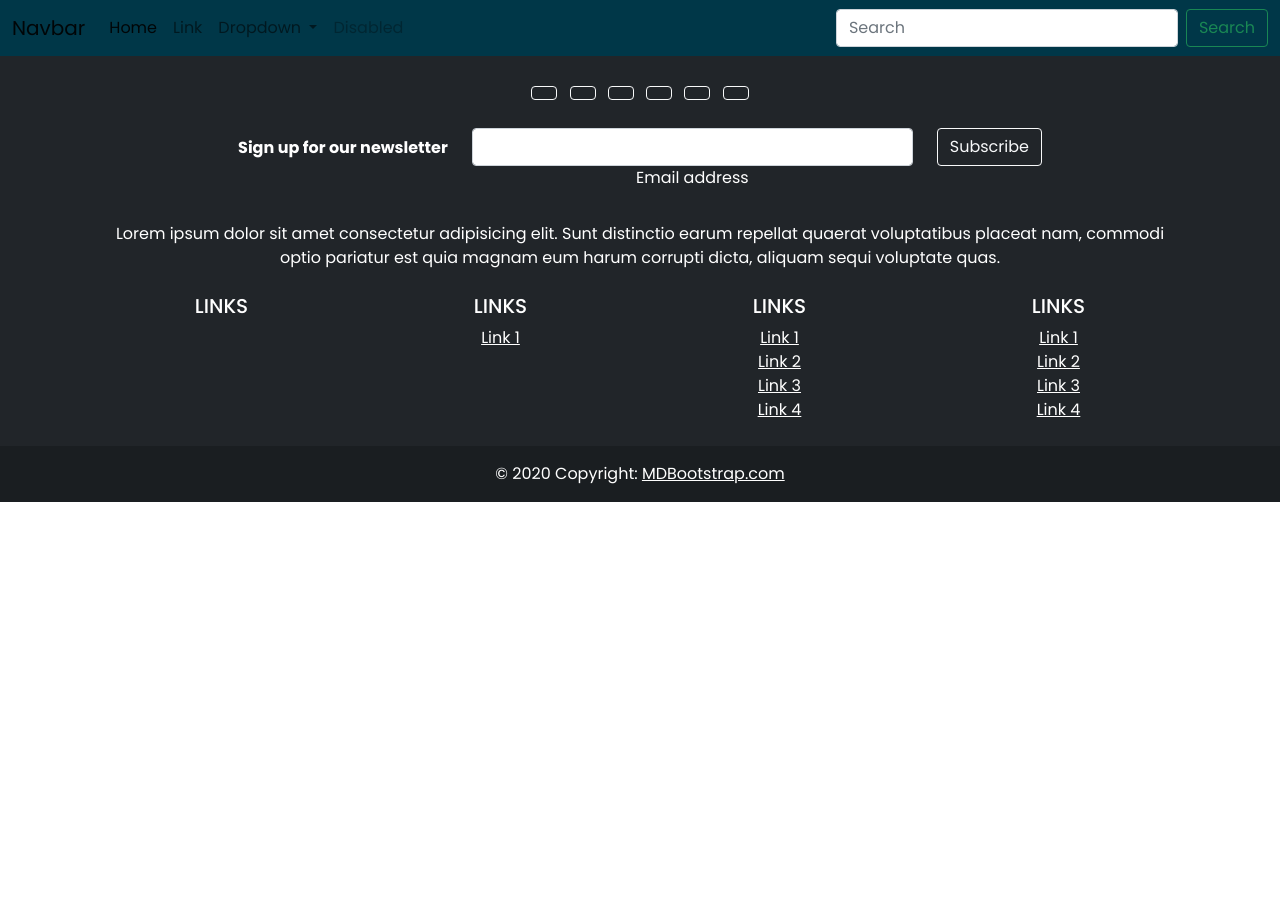
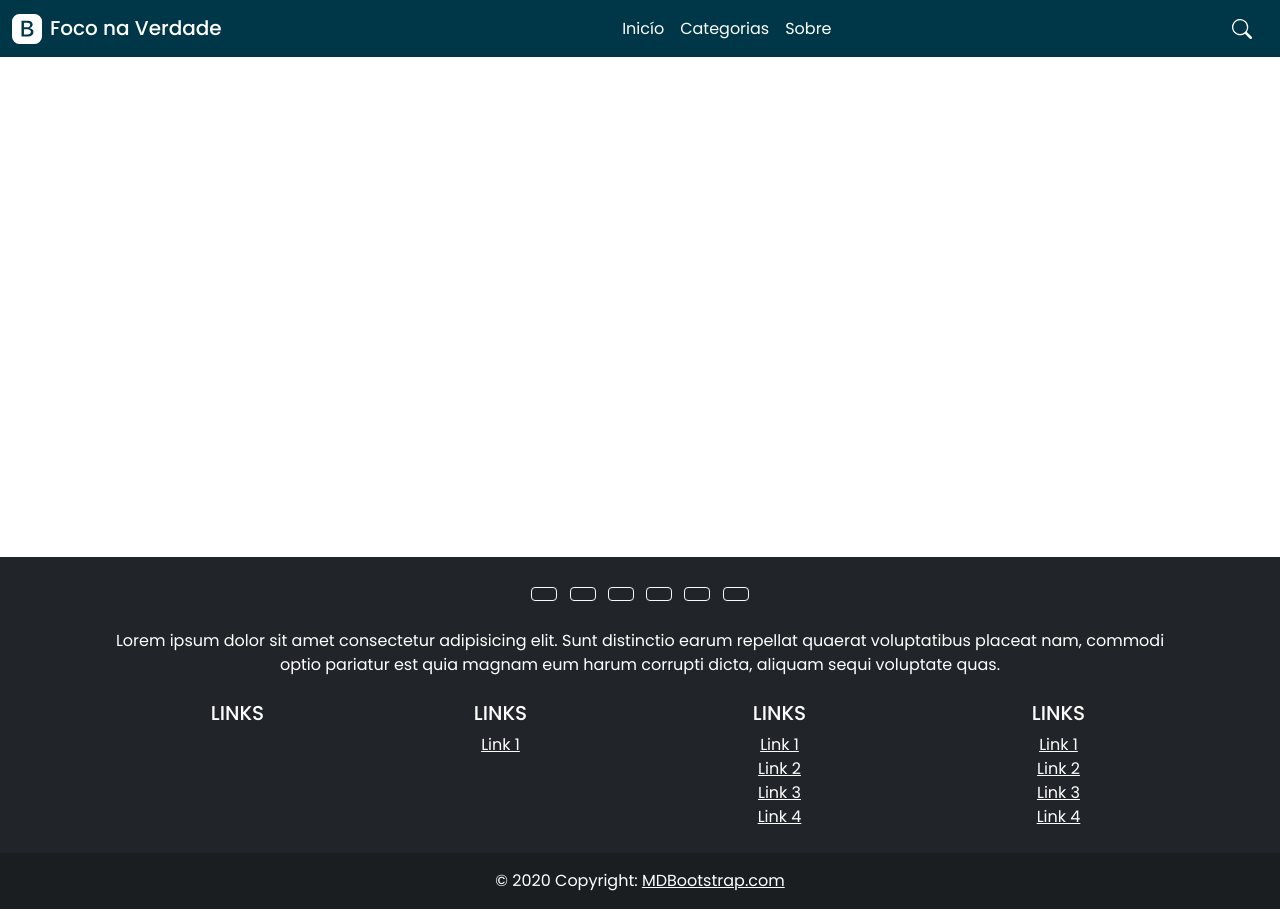
Before and after one commit to danielogasawara/foconaverdade, a plain HTML site: page index.html in a window 1280 px wide. Before the commit the page ends 800 px from the top, so only its background shows below. Drawn offline with nearby package versions, Linux system fonts and the light colour scheme.

Commit message:
Atualização do código

```diff
--- a/css/style.css
+++ b/css/style.css
@@ -1,16 +1,28 @@
 @charset "UTF-8";
-
 :root {
     --cor-principal: #003748;
     --cor-texto: #fff;
 }
 body {
     font-family: 'Poppins', sans-serif;
-    color: var(--cor-texto)
 }
-nav > div a {
+/* Classes das Cores */
+
+/* Classes de Fontes */
+.fw-medium {
+    font-weight: 500;
+}
+/* CSS */
+#navBar {
+    background-color: var(--cor-principal);
+}
+/* Barra de Navegação */
+nav#navBar div a {
     color: var(--cor-texto);
 }
-#barraNavegação {
-   background-color: var(--cor-principal);
+/* Conteúdo Principal */
+main > div:first-child {
+    width: 100%;
+    height: 500px;
+    background-color: white;
 }
--- a/index.html
+++ b/index.html
@@ -18,44 +18,38 @@
 </head>
 <body>
     <header>
-        <nav class="navbar navbar-expand-lg navbar-light" id="barraNavegação">
+        <nav class="navbar navbar-expand-md navbar-light" id="navBar">
             <div class="container-fluid">
-                <a class="navbar-brand" href="#">Navbar</a>
-                <button class="navbar-toggler" type="button" data-bs-toggle="collapse" data-bs-target="#navbarSupportedContent" aria-controls="navbarSupportedContent" aria-expanded="false" aria-label="Toggle navigation">
-                  <span class="navbar-toggler-icon"></span>
-                </button>
-                <div class="collapse navbar-collapse" id="navbarSupportedContent">
-                  <ul class="navbar-nav me-auto mb-2 mb-lg-0">
+                <a class="navbar-brand fw-medium" href="#">
+                    <svg xmlns="http://www.w3.org/2000/svg" width="30" height="30" fill="white" class="bi bi-bootstrap-fill me-2" viewBox="0 0 16 16">
+                        <path d="M6.375 7.125V4.658h1.78c.973 0 1.542.457 1.542 1.237 0 .802-.604 1.23-1.764 1.23H6.375zm0 3.762h1.898c1.184 0 1.81-.48 1.81-1.377 0-.885-.65-1.348-1.886-1.348H6.375v2.725z"/>
+                        <path d="M4.002 0a4 4 0 0 0-4 4v8a4 4 0 0 0 4 4h8a4 4 0 0 0 4-4V4a4 4 0 0 0-4-4h-8zm1.06 12V3.545h3.399c1.587 0 2.543.809 2.543 2.11 0 .884-.65 1.675-1.483 1.816v.1c1.143.117 1.904.931 1.904 2.033 0 1.488-1.084 2.396-2.888 2.396H5.062z"/>
+                    </svg>Foco na Verdade
+                </a>
+                <ul class="navbar-nav">
                 <li class="nav-item">
-                      <a class="nav-link active" aria-current="page" href="#">Home</a>
+                    <a class="nav-link active" aria-current="page" href="index.html">Inicío</a>
                 </li>
                 <li class="nav-item">
-                      <a class="nav-link" href="#">Link</a>
-                    </li>
-                    <li class="nav-item dropdown">
-                      <a class="nav-link dropdown-toggle" href="#" id="navbarDropdown" role="button" data-bs-toggle="dropdown" aria-expanded="false">
-                        Dropdown
-                      </a>
-                      <ul class="dropdown-menu" aria-labelledby="navbarDropdown">
-                        <li><a class="dropdown-item" href="#">Action</a></li>
-                        <li><a class="dropdown-item" href="#">Another action</a></li>
-                        <li><hr class="dropdown-divider"></li>
-                        <li><a class="dropdown-item" href="#">Something else here</a></li>
-                      </ul>
+                    <a class="nav-link" href="#">Categorias</a>
                 </li>
                 <li class="nav-item">
-                      <a class="nav-link disabled" href="#" tabindex="-1" aria-disabled="true">Disabled</a>
+                    <a class="nav-link" href="#">Sobre</a>
                 </li>
                 </ul>
-                  <form class="d-flex">
-                    <input class="form-control me-2" type="search" placeholder="Search" aria-label="Search">
-                    <button class="btn btn-outline-success" type="submit">Search</button>
-                  </form>
-                </div>
+                <a class="px-3" href="#">
+                    <svg xmlns="http://www.w3.org/2000/svg" width="20" height="20" fill="white" class="bi bi-search" viewBox="0 0 16 16">
+                        <path d="M11.742 10.344a6.5 6.5 0 1 0-1.397 1.398h-.001c.03.04.062.078.098.115l3.85 3.85a1 1 0 0 0 1.415-1.414l-3.85-3.85a1.007 1.007 0 0 0-.115-.1zM12 6.5a5.5 5.5 0 1 1-11 0 5.5 5.5 0 0 1 11 0z"/>
+                    </svg>
+                </a>
             </div>
         </nav>
     </header>
-    <main></main>
+    <main>
+        <div class="container-fluid">
+
+        </div>
+    </main>
      <!-- Footer -->
     <footer class="bg-dark text-center text-white">
         <!-- Grid container -->
@@ -99,35 +93,6 @@
             <form action="">
             <!--Grid row-->
             <div class="row d-flex justify-content-center">
-            <!--Grid column-->
-            <div class="col-auto">
-              <p class="pt-2">
-                <strong>Sign up for our newsletter</strong>
-              </p>
-            </div>
-            <!--Grid column-->
-
-            <!--Grid column-->
-            <div class="col-md-5 col-12">
-              <!-- Email input -->
-              <div class="form-outline form-white mb-4">
-                <input type="email" id="form5Example21" class="form-control" />
-                <label class="form-label" for="form5Example21">Email address</label>
-              </div>
-            </div>
-            <!--Grid column-->
-
-            <!--Grid column-->
-            <div class="col-auto">
-              <!-- Submit button -->
-              <button type="submit" class="btn btn-outline-light mb-4">
-                Subscribe
-              </button>
-            </div>
-            <!--Grid column-->
-          </div>
-          <!--Grid row-->
-        </form>
         </section>
         <!-- Section: Form -->
 
@@ -147,12 +112,8 @@
             <div class="row">
             <!--Grid column-->
             <div class="col-lg-3 col-md-6 mb-4 mb-md-0">
+                <ul>
                     <h5 class="text-uppercase">Links</h5>
-
-
-
-
-
                 </ul>
             </div>
             <!--Grid column-->
@@ -173,11 +134,8 @@
                 </ul>
             </div>
             <!--Grid column-->
-
-          <!--Grid column-->
             <div class="col-lg-3 col-md-6 mb-4 mb-md-0">
                 <h5 class="text-uppercase">Links</h5>
-
                 <ul class="list-unstyled mb-0">
                 <li>
                     <a href="#!" class="text-white">Link 1</a>
@@ -194,11 +152,8 @@
                 </ul>
             </div>
             <!--Grid column-->
-
-          <!--Grid column-->
             <div class="col-lg-3 col-md-6 mb-4 mb-md-0">
                 <h5 class="text-uppercase">Links</h5>
-
                 <ul class="list-unstyled mb-0">
                 <li>
                     <a href="#!" class="text-white">Link 1</a>
@@ -221,15 +176,12 @@
         <!-- Section: Links -->
         </div>
         <!-- Grid container -->
-
         <!-- Copyright -->
         <div class="text-center p-3" style="background-color: rgba(0, 0, 0, 0.2);">
         © 2020 Copyright:
         <a class="text-white" href="https://mdbootstrap.com/">MDBootstrap.com</a>
         </div>
-    <!-- Copyright -->
     </footer>
-  <!-- Footer -->
     <!-- Javascript Bootstrap -->
     <script src="https://cdn.jsdelivr.net/npm/bootstrap@5.0.2/dist/js/bootstrap.bundle.min.js" integrity="sha384-MrcW6ZMFYlzcLA8Nl+NtUVF0sA7MsXsP1UyJoMp4YLEuNSfAP+JcXn/tWtIaxVXM" crossorigin="anonymous"></script>
 </body>
```
Lines whose indentation alone changed are shown as unchanged.
